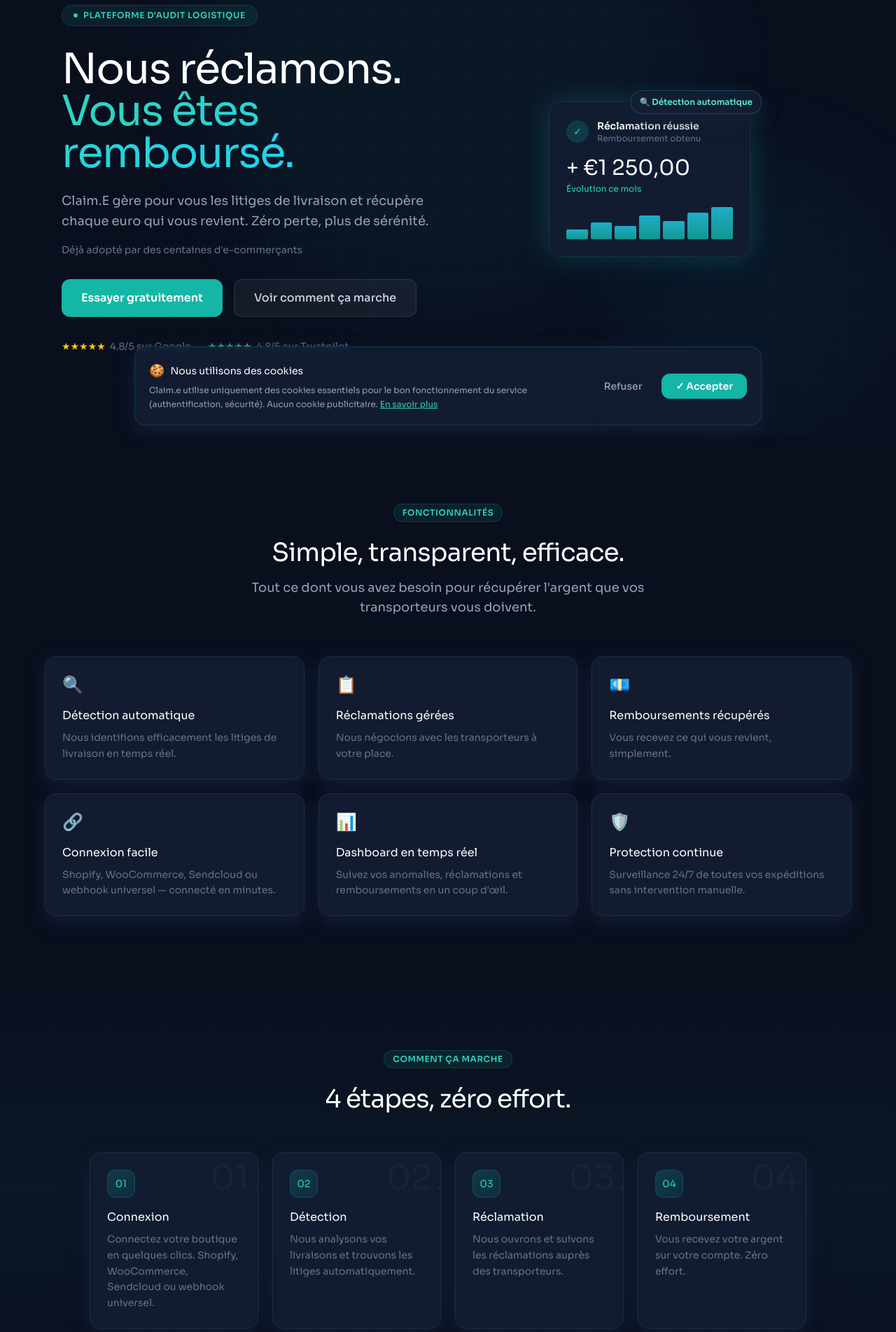
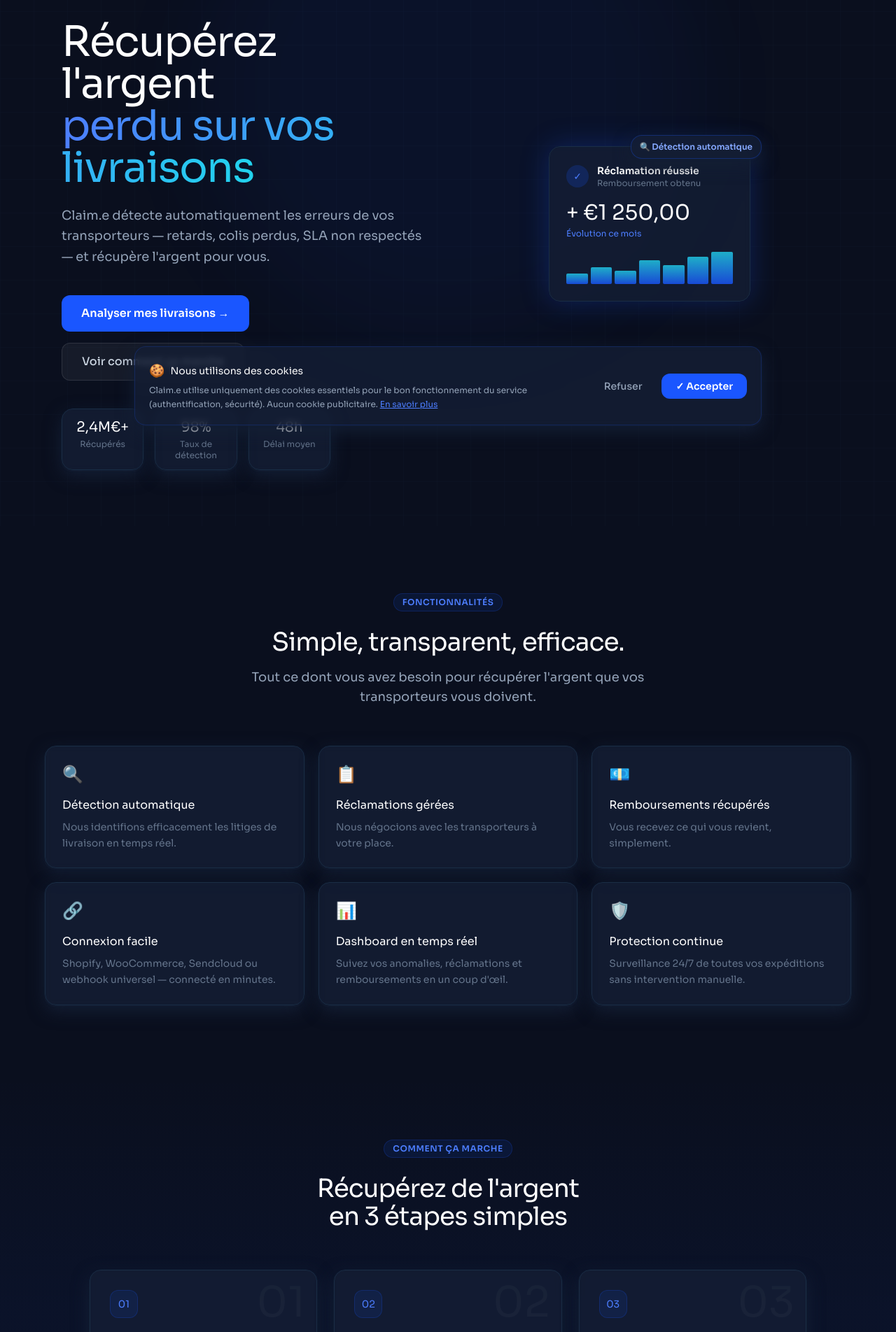
Before and after one commit to Rieux0312/Claim.e, a Next.js app: page / in a window 1280 px wide. Shown: the part 176-2080 px from the top of the page at 70% size. Built offline with nearby package versions, Linux system fonts and the light colour scheme.

Commit message:
Revert couleurs bleues, ancien hero et comment ca marche, Sora conserve

```diff
--- a/app/globals.css
+++ b/app/globals.css
@@ -129,8 +129,8 @@ select option {
 .animate-fade-in { animation: fadeIn 0.3s ease both; }
 .spinner {
   width: 16px; height: 16px;
-  border: 2px solid rgba(20,182,166,0.2);
-  border-top-color: #14b6a6;
+  border: 2px solid rgba(26,86,255,0.2);
+  border-top-color: #1a56ff;
   border-radius: 50%;
   animation: spin 0.7s linear infinite;
   display: inline-block;
--- a/app/page.tsx
+++ b/app/page.tsx
@@ -82,35 +82,33 @@ function Hero() {
         <div>
           <div className="inline-flex items-center gap-2 px-4 py-1.5 rounded-full bg-brand-500/10 border border-brand-500/20 text-brand-400 text-xs font-semibold uppercase tracking-wider mb-8">
             <span className="w-1.5 h-1.5 rounded-full bg-brand-400 animate-pulse" />
-            Plateforme d'audit logistique
+            Audit logistique automatisé
           </div>
           <h1 className="font-display text-5xl md:text-6xl font-800 text-white leading-tight tracking-tight mb-6">
-            Nous réclamons.<br />
+            Récupérez l'argent<br />
             <span className="text-transparent bg-clip-text bg-gradient-to-r from-brand-400 to-cyan-400">
-              Vous êtes remboursé.
+              perdu sur vos livraisons
             </span>
           </h1>
-          <p className="text-lg text-slate-400 max-w-xl mb-4 leading-relaxed">
-            Claim.E gère pour vous les litiges de livraison et récupère chaque euro qui vous revient. Zéro perte, plus de sérénité.
+          <p className="text-lg text-slate-400 max-w-xl mb-10 leading-relaxed">
+            Claim.e détecte automatiquement les erreurs de vos transporteurs — retards, colis perdus,
+            SLA non respectés — et récupère l'argent pour vous.
           </p>
-          <p className="text-sm text-slate-500 mb-8">Déjà adopté par des centaines d'e-commerçants</p>
-          <div className="flex flex-wrap gap-4 mb-8">
+          <div className="flex flex-wrap gap-4 mb-10">
             <Link href="/signup" className="btn-primary px-7 py-3.5 text-base">
-              Essayer gratuitement
+              Analyser mes livraisons →
             </Link>
             <a href="#comment-ca-marche" className="btn-secondary px-7 py-3.5 text-base">
               Voir comment ça marche
             </a>
           </div>
-          <div className="flex items-center gap-6 text-sm text-slate-500">
-            <div className="flex items-center gap-1.5">
-              <span className="text-yellow-400">★★★★★</span>
-              <span>4.8/5 sur Google</span>
-            </div>
-            <div className="flex items-center gap-1.5">
-              <span className="text-green-400">★★★★★</span>
-              <span>4.8/5 sur Trustpilot</span>
-            </div>
+          <div className="grid grid-cols-3 gap-4 max-w-sm">
+            {[["2,4M€+", "Récupérés"], ["98%", "Taux de détection"], ["48h", "Délai moyen"]].map(([val, label]) => (
+              <div key={label} className="glass-card p-3 text-center">
+                <p className="font-display text-xl font-700 text-white mb-0.5">{val}</p>
+                <p className="text-xs text-slate-500">{label}</p>
+              </div>
+            ))}
           </div>
         </div>
         {/* Right — carte flottante */}
@@ -183,10 +181,9 @@ function Features() {
 
 function HowItWorks() {
   const steps = [
-    { num: "01", title: "Connexion", desc: "Connectez votre boutique en quelques clics. Shopify, WooCommerce, Sendcloud ou webhook universel." },
-    { num: "02", title: "Détection", desc: "Nous analysons vos livraisons et trouvons les litiges automatiquement." },
-    { num: "03", title: "Réclamation", desc: "Nous ouvrons et suivons les réclamations auprès des transporteurs." },
-    { num: "04", title: "Remboursement", desc: "Vous recevez votre argent sur votre compte. Zéro effort." },
+    { num: "01", title: "Connectez votre boutique", desc: "Shopify, WooCommerce, PrestaShop, Sendcloud — une simple connexion et vos commandes arrivent automatiquement. Import CSV disponible pour les autres.", detail: "Webhook universel · Shopify · Sendcloud · CSV" },
+    { num: "02", title: "Détection automatique", desc: "Notre moteur analyse chaque livraison dès réception et identifie retards, colis perdus et SLA non respectés.", detail: "Analyse en temps réel · 98% de taux de détection" },
+    { num: "03", title: "Réclamations & remboursements", desc: "Claim.e génère les réclamations et suit les remboursements jusqu'au paiement.", detail: "Suivi automatique jusqu'au remboursement" },
   ];
 
   return (
@@ -196,21 +193,19 @@ function HowItWorks() {
         <div className="text-center mb-14">
           <div className="section-tag mb-6">Comment ça marche</div>
           <h2 className="font-display text-4xl font-700 text-white tracking-tight mb-4">
-            4 étapes, zéro effort.
+            Récupérez de l'argent<br />en 3 étapes simples
           </h2>
         </div>
-        <div className="grid grid-cols-1 sm:grid-cols-2 lg:grid-cols-4 gap-5">
-          {steps.map(({ num, title, desc }, i) => (
-            <div key={num} className="glass-card p-6 relative overflow-hidden group hover:border-brand-500/30 transition-all duration-300">
-              <div className="absolute top-3 right-3 font-display text-5xl font-800 text-white/[0.03] select-none">{num}</div>
-              {i < steps.length - 1 && (
-                <div className="hidden lg:block absolute top-8 -right-2.5 z-10 text-brand-500/40 text-lg">→</div>
-              )}
-              <div className="w-10 h-10 rounded-xl bg-gradient-to-br from-brand-500/20 to-cyan-500/10 border border-brand-500/20 flex items-center justify-center mb-4">
+        <div className="grid grid-cols-1 md:grid-cols-3 gap-6">
+          {steps.map(({ num, title, desc, detail }) => (
+            <div key={num} className="glass-card p-7 relative overflow-hidden group hover:border-brand-500/30 transition-all duration-300">
+              <div className="absolute top-4 right-4 font-display text-6xl font-800 text-white/[0.03] select-none">{num}</div>
+              <div className="w-10 h-10 rounded-xl bg-brand-500/10 border border-brand-500/20 flex items-center justify-center mb-5">
                 <span className="font-display font-700 text-brand-400 text-sm">{num}</span>
               </div>
-              <h3 className="font-display font-700 text-white mb-2">{title}</h3>
-              <p className="text-slate-500 text-sm leading-relaxed">{desc}</p>
+              <h3 className="font-display font-700 text-white text-lg mb-3">{title}</h3>
+              <p className="text-slate-400 text-sm leading-relaxed mb-4">{desc}</p>
+              <p className="text-xs text-brand-400/70 font-medium">{detail}</p>
             </div>
           ))}
         </div>
--- a/tailwind.config.ts
+++ b/tailwind.config.ts
@@ -9,21 +9,16 @@ const config: Config = {
     extend: {
       colors: {
         brand: {
-          50:  "#f0fdfa",
-          100: "#ccfbf1",
-          200: "#99f6e4",
-          300: "#5eead4",
-          400: "#2dd4bf",
-          500: "#14b6a6",
-          600: "#0d9488",
-          700: "#0f766e",
-          800: "#115e59",
-          900: "#134e4a",
-        },
-        accent: {
-          cyan: "#06b6d4",
-          blue: "#3b82f6",
-          dark: "#1e40af",
+          50:  "#f0f4ff",
+          100: "#dce6ff",
+          200: "#b9cdff",
+          300: "#85a8ff",
+          400: "#4d7eff",
+          500: "#1a56ff",
+          600: "#0038f5",
+          700: "#002be0",
+          800: "#0025b5",
+          900: "#001a80",
         },
         surface: "#0a0f1e",
         panel:   "#0f1729",
@@ -35,8 +30,8 @@ const config: Config = {
         body:    ["'Sora'", "sans-serif"],
       },
       boxShadow: {
-        glow:      "0 0 40px rgba(20,182,166,0.25)",
-        "glow-sm": "0 0 20px rgba(20,182,166,0.15)",
+        glow:      "0 0 40px rgba(26,86,255,0.25)",
+        "glow-sm": "0 0 20px rgba(26,86,255,0.15)",
         card:      "0 1px 3px rgba(0,0,0,0.4), 0 8px 24px rgba(0,0,0,0.3)",
       },
     },
```
